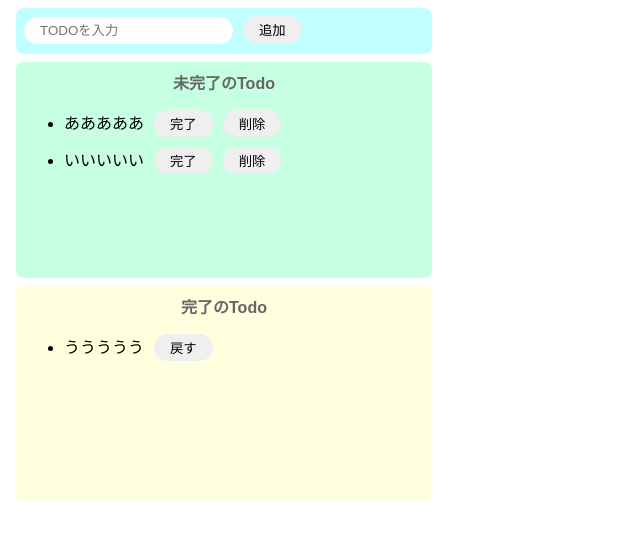
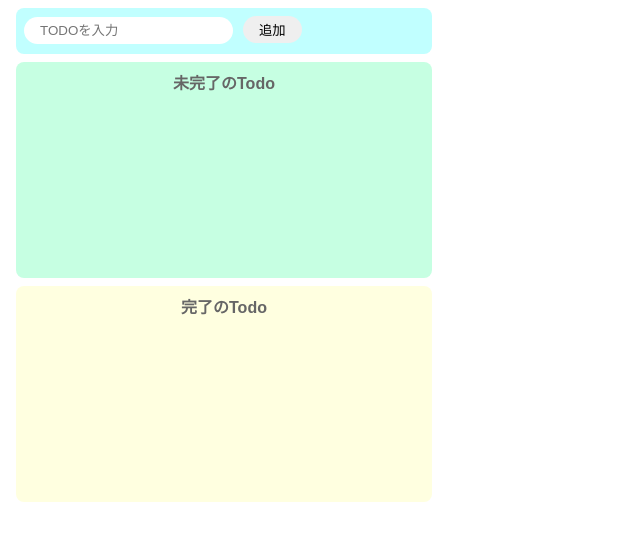
Before and after one commit to hirom/ToDo_App_with_React_2nd, a React (Create React App) app: page / in a window 1280 px wide. Shown: the top 540 px of the page, without its empty margins (0-640 px from the left). Built offline with nearby package versions, Linux system fonts and the light colour scheme.

Commit message:
一旦すべて実装完了

```diff
--- a/src/App.jsx
+++ b/src/App.jsx
@@ -2,28 +2,63 @@
 import "./styles.css";
 
 export const App = () => {
-  const [imcompleteTodos, setImcompleteTodos] = useState([
-    "あああああ",
-    "いいいいい"
-  ]);
+  const [todoText, setTodoText] = useState("");
+  const [imcompleteTodos, setImcompleteTodos] = useState([]);
 
-  const [completeTodos, setCompleteTodos] = useState(["ううううう"]);
+  const [completeTodos, setCompleteTodos] = useState([]);
+
+  const onChangeTodoText = (event) => setTodoText(event.target.value);
+
+  const onClickAdd = () => {
+    if (todoText === "") return;
+    const newTodos = [...imcompleteTodos, todoText];
+    setImcompleteTodos(newTodos);
+    setTodoText("");
+  };
+
+  const onClickDelete = (index) => {
+    const newTodos = [...imcompleteTodos];
+    newTodos.splice(index, 1);
+    setImcompleteTodos(newTodos);
+  };
+
+  const onClickComplete = (index) => {
+    const newImcompleteTodos = [...imcompleteTodos];
+    newImcompleteTodos.splice(index, 1);
+    setImcompleteTodos(newImcompleteTodos);
+
+    const newCompleteTodos = [...completeTodos, imcompleteTodos[index]];
+    setCompleteTodos(newCompleteTodos);
+  };
+
+  const onClickBack = (index) => {
+    const newCompleteTodos = [...completeTodos];
+    const target = newCompleteTodos[index];
+    const newImcompleteTodos = [...imcompleteTodos, target];
+    newCompleteTodos.splice(index, 1);
+    setImcompleteTodos(newImcompleteTodos);
+    setCompleteTodos(newCompleteTodos);
+  };
 
   return (
     <>
       <div className="input-area">
-        <input id="add-text" placeholder="TODOを入力" />
-        <button id="add-button">追加</button>
+        <input
+          placeholder="TODOを入力"
+          value={todoText}
+          onChange={onChangeTodoText}
+        />
+        <button onClick={onClickAdd}>追加</button>
       </div>
       <div className="imcompleted-area">
         <p className="title">未完了のTodo</p>
         <ul>
-          {imcompleteTodos.map((todo) => {
+          {imcompleteTodos.map((todo, index) => {
             return (
               <div key={todo} className="list-row">
                 <li>{todo}</li>
-                <button>完了</button>
-                <button>削除</button>
+                <button onClick={() => onClickComplete(index)}>完了</button>
+                <button onClick={() => onClickDelete(index)}>削除</button>
               </div>
             );
           })}
@@ -32,11 +67,11 @@
       <div className="completed-area">
         <p className="title">完了のTodo</p>
         <ul>
-          {completeTodos.map((todo) => {
+          {completeTodos.map((todo, index) => {
             return (
               <div key={todo} className="list-row">
                 <li>{todo}</li>
-                <button>戻す</button>
+                <button onClick={() => onClickBack(index)}>戻す</button>
               </div>
             );
           })}
```
